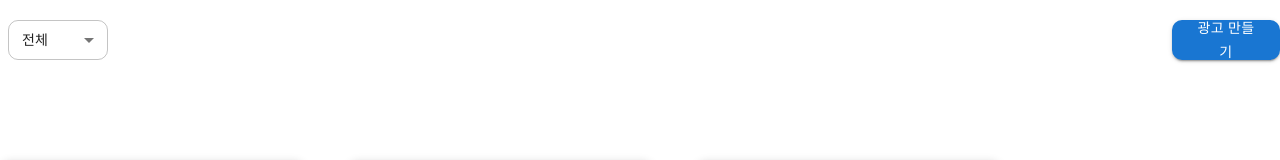
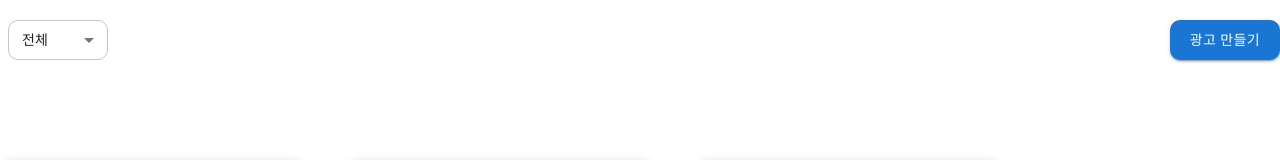
Before and after one commit to pre-onboarding-frontend-7-team-3/pre-onboarding-7th-2-2-3, a React (Create React App) app: page /ads in a window 1280 px wide. Shown: the top 160 px of the page. Built offline with nearby package versions, Linux system fonts and the light colour scheme; data requests are answered from the project's data file.

Commit message:
chore : uninstall @material-ui/core 배포 에러 원인

```diff
--- a/package.json
+++ b/package.json
@@ -5,7 +5,6 @@
   "dependencies": {
     "@emotion/react": "^11.10.5",
     "@emotion/styled": "^11.10.5",
-    "@material-ui/core": "^4.12.4",
     "@mui/icons-material": "^5.10.9",
     "@mui/material": "^5.10.12",
     "@mui/x-date-pickers": "^5.0.7",
--- a/src/components/AdManagement/AdManagementHeader.jsx
+++ b/src/components/AdManagement/AdManagementHeader.jsx
@@ -28,7 +28,7 @@ const AdManagementHeader = () => {
       fontSize: "14px",
     },
     button: {
-      width: "108px",
+      minWidth: "108px",
       height: "40px",
       padding: "12px 20px",
       color: "#FFFFFF",
```
Also changed, not shown: 2 other files (tests, documents, lock files or other folders).
